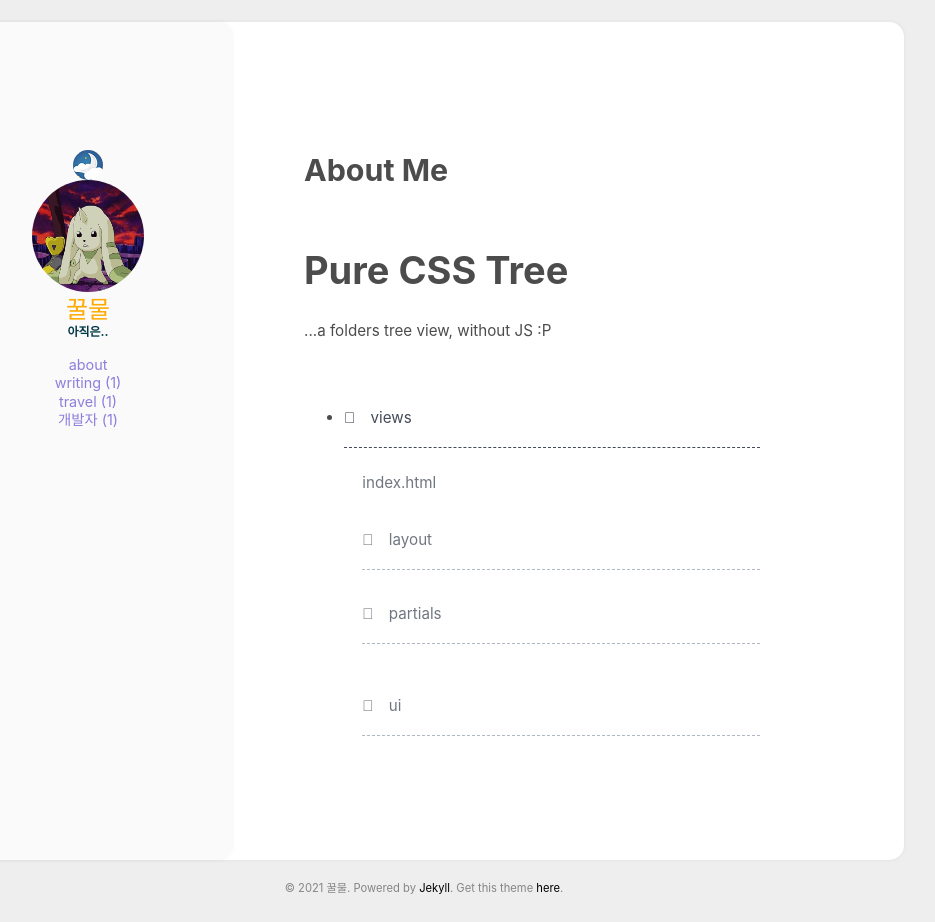
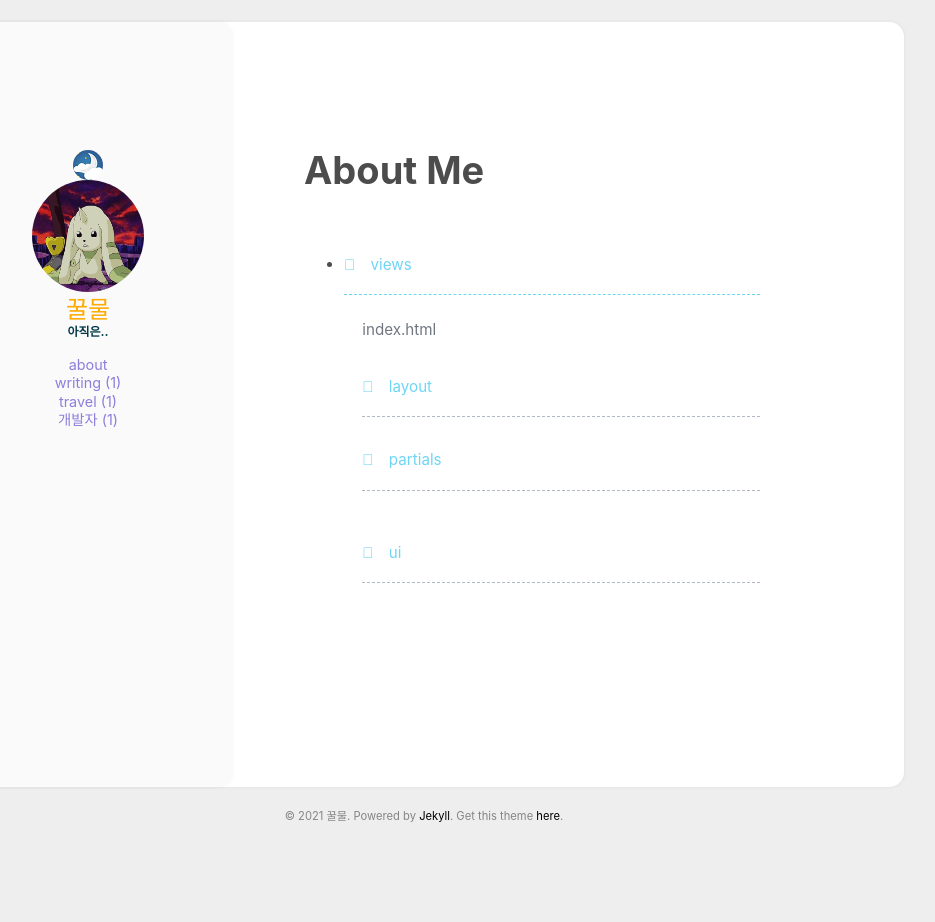
Before and after one commit to JiHongKim15/JiHongKim15.github.io, a Jekyll site: the page built from aboutme.html, in a window 1280 px wide. Shown: the whole page, without its empty margins (216-1151 px from the left). Built offline with Jekyll 4.4.1, drawn with Linux system fonts in a browser that asks for light colours.

Commit message:
text color

```diff
--- a/aboutme.html
+++ b/aboutme.html
@@ -5,13 +5,12 @@ layout: page
 <section class="aboutme">
     <div class="post_content">
         <p>
-        <h1> About Me </h1>
 
-        <div class="top-pure">
-            <header>
-                <h1>Pure <strong>CSS</strong> Tree</h1>
-                <p>...a folders tree view, without JS :P</p>
+            <div class="top-pure">
+                <header>
+                <h1> About Me </h1>
             </header>
+
             <ul id="compositions-list" class="pure-tree main-tree">
                 <li>
                     <input type="checkbox" id="trigger-views" checked="checked">
--- a/assets/css/main.scss
+++ b/assets/css/main.scss
@@ -724,18 +724,7 @@ img {
 }
 
 .top-pure{
-body
-{
-    font-family: 'Open Sans', sans-serif;
-    font-size: 16px;
-    font-weight: 300;
-    line-height: 1em;
 
-    text-align: center;
-
-    color: #444444;
-    background-color: #d0d0d0;
-}
 h1
 {
     font-size: 2.5em;
@@ -802,7 +791,7 @@ p
     {
         display: block;
         cursor: pointer;
-        color: #717780;
+        color: #6ed5f5;
         border-bottom: 1px dashed #B0B9C5;
         padding: 1.125em 1.125em 1.125em 0;
         &:before
@@ -817,8 +806,8 @@ p
         }
         &:hover
         {
-            color: #434a58;
-            border-bottom-color: #434a58;
+            color: #6ed5f5;
+            border-bottom-color: #6ed5f5;
         }
     }
     .pure-tree_link
@@ -832,7 +821,7 @@ p
             text-decoration: none;
             &:hover
             {
-                color: #434a58;
+                color: #6ed5f5;
             }
         }
     }
@@ -845,8 +834,8 @@ p
         display: none;
         &:checked + label
         {
-            color: #434a58;
-            border-bottom-color: #434a58;
+            color: #6ed5f5;
+            border-bottom-color: #6ed5f5;
         }
         &:checked ~ ul > li
         {
```
